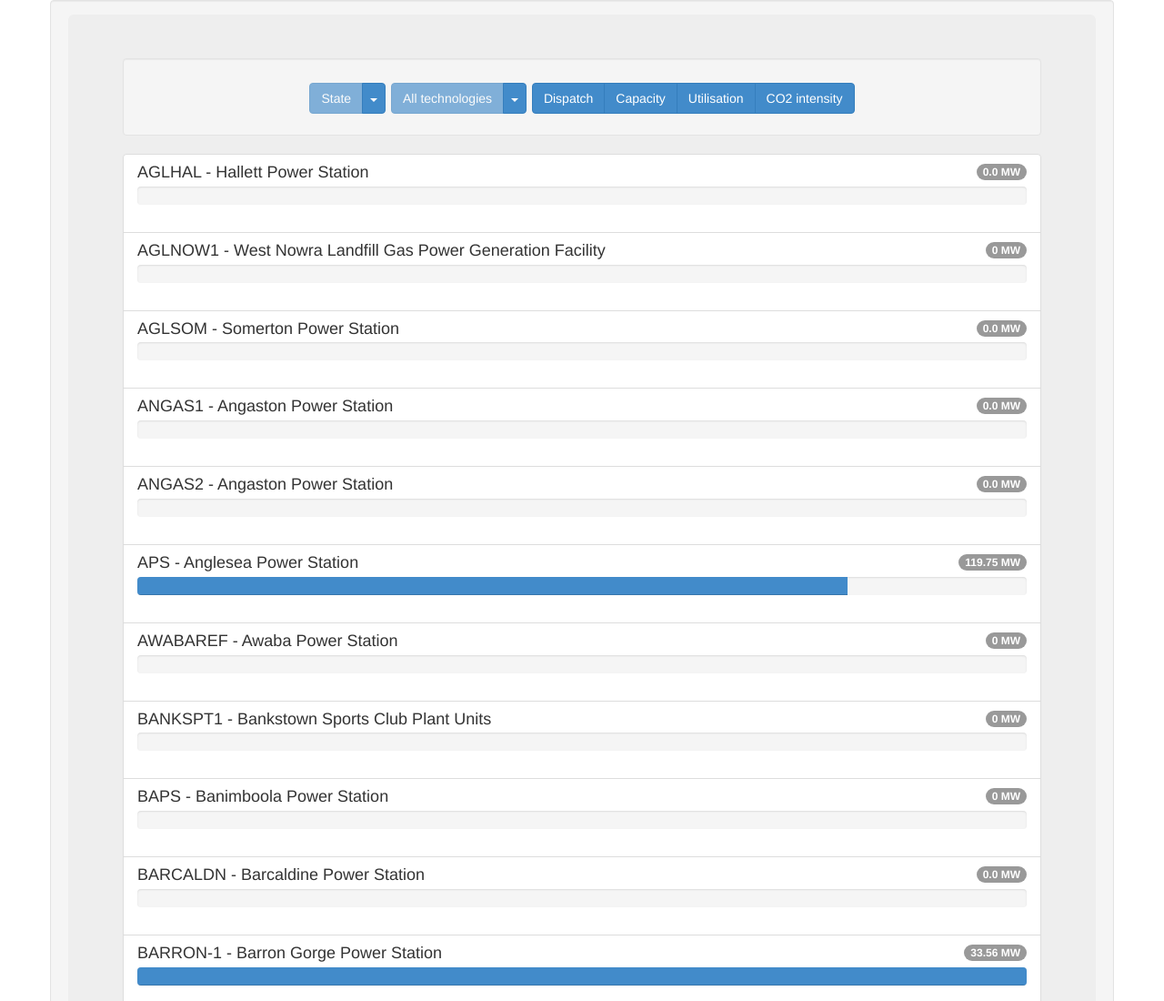
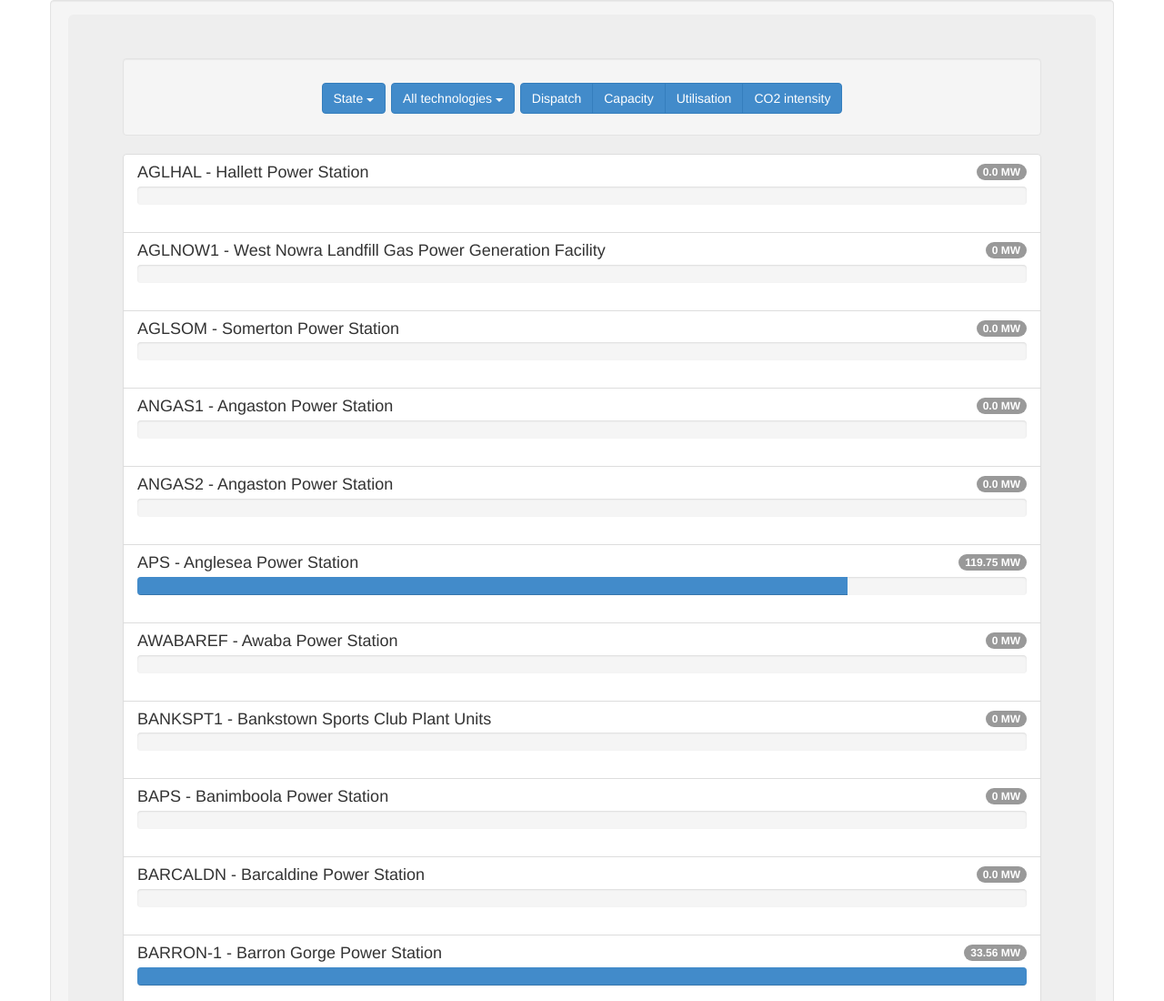
Before and after one commit to hsenot/nem2viz, a plain HTML site: page index.html in a window 1280 px wide. Shown: the top 1100 px of the page at 91% size. Drawn offline with Linux system fonts and the light colour scheme.

Commit message:
Modifying the look of buttons so that they are less ambiguous

```diff
--- a/index.html
+++ b/index.html
@@ -27,10 +27,8 @@
         <div class="text-center well">
           <!-- Split button for state filtering -->
           <div class="btn-group text-left">
-            <button id="stateFilterBtn" type="button" class="btn btn-primary disabled">State</button>
-            <button type="button" class="btn btn-primary dropdown-toggle" data-toggle="dropdown">
-              <span class="caret"></span>
-              <span class="sr-only">Toggle Dropdown</span>
+            <button id="stateFilterBtn" type="button" class="btn btn-primary dropdown-toggle" data-toggle="dropdown">
+              State <span class="caret"></span>
             </button>
             <ul id="stateFilter" class="dropdown-menu" role="menu">
               <li><a href="#" class="active" data-state="all">All states</a></li>
@@ -45,10 +43,8 @@
 
           <!-- Split button for technology filtering -->
           <div class="btn-group text-left">
-            <button id="techFilterBtn" type="button" class="btn btn-primary disabled">Technology</button>
-            <button type="button" class="btn btn-primary dropdown-toggle" data-toggle="dropdown">
-              <span class="caret"></span>
-              <span class="sr-only">Toggle Dropdown</span>
+            <button id="techFilterBtn" type="button" class="btn btn-primary dropdown-toggle" data-toggle="dropdown">
+              Technology <span class="caret"></span>
             </button>
             <ul id="techFilter" class="dropdown-menu" role="menu">
               <li><a href="#" class="active" data-tech="all">All technologies</a></li> \
@@ -138,7 +134,7 @@
           $(this).addClass("active");
 
           // Changing label of state filter button
-          $('#techFilterBtn').html($(this).html());
+          $('#techFilterBtn').html($(this).html()+' <span class="caret"></span>');
 
           // Show / hide
           $('#mylist a').hide();
@@ -171,7 +167,7 @@
             $('#stateFilter a').removeClass("active");
             $(this).addClass("active");
             // Changing label of state filter button
-            $('#stateFilterBtn').html($(this).html());
+            $('#stateFilterBtn').html($(this).html()+' <span class="caret"></span>');
 
             // Show / hide
             $('#mylist a').hide();
```
